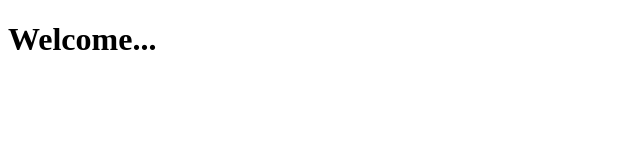
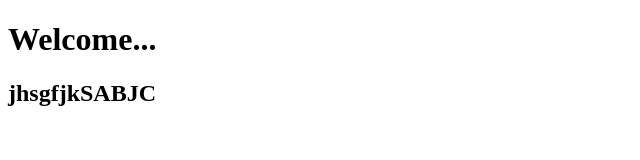
Before and after one commit to Vibha2002-Rajput/demoproject, a plain HTML site: page index.html in a window 1280 px wide. Shown: the whole page, without its empty margins (0-640 px from the left). Drawn offline with Linux system fonts and the light colour scheme.

Commit message:
second commit

```diff
--- a/index.html
+++ b/index.html
@@ -7,5 +7,6 @@
 </head>
 <body>
     <h1>Welcome...</h1>
+    <h2>jhsgfjkSABJC</h2>
 </body>
 </html>
```
